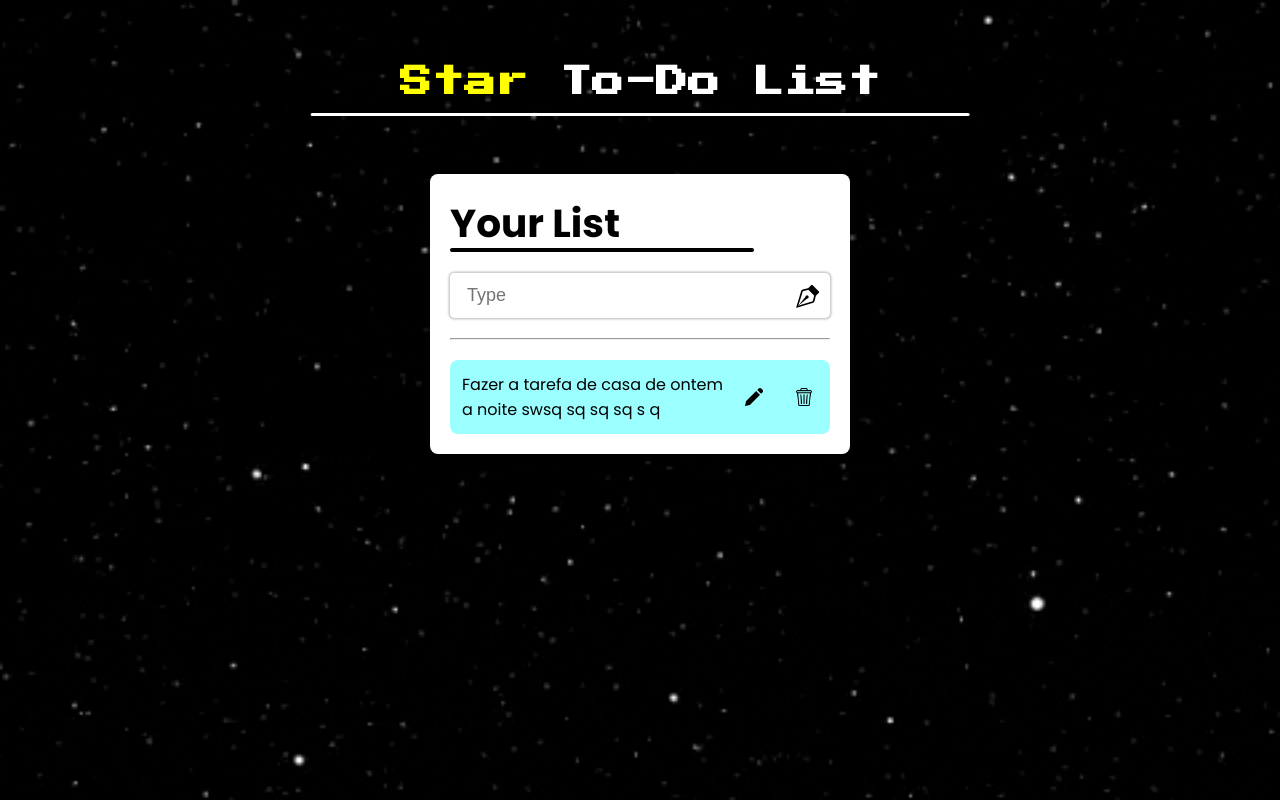
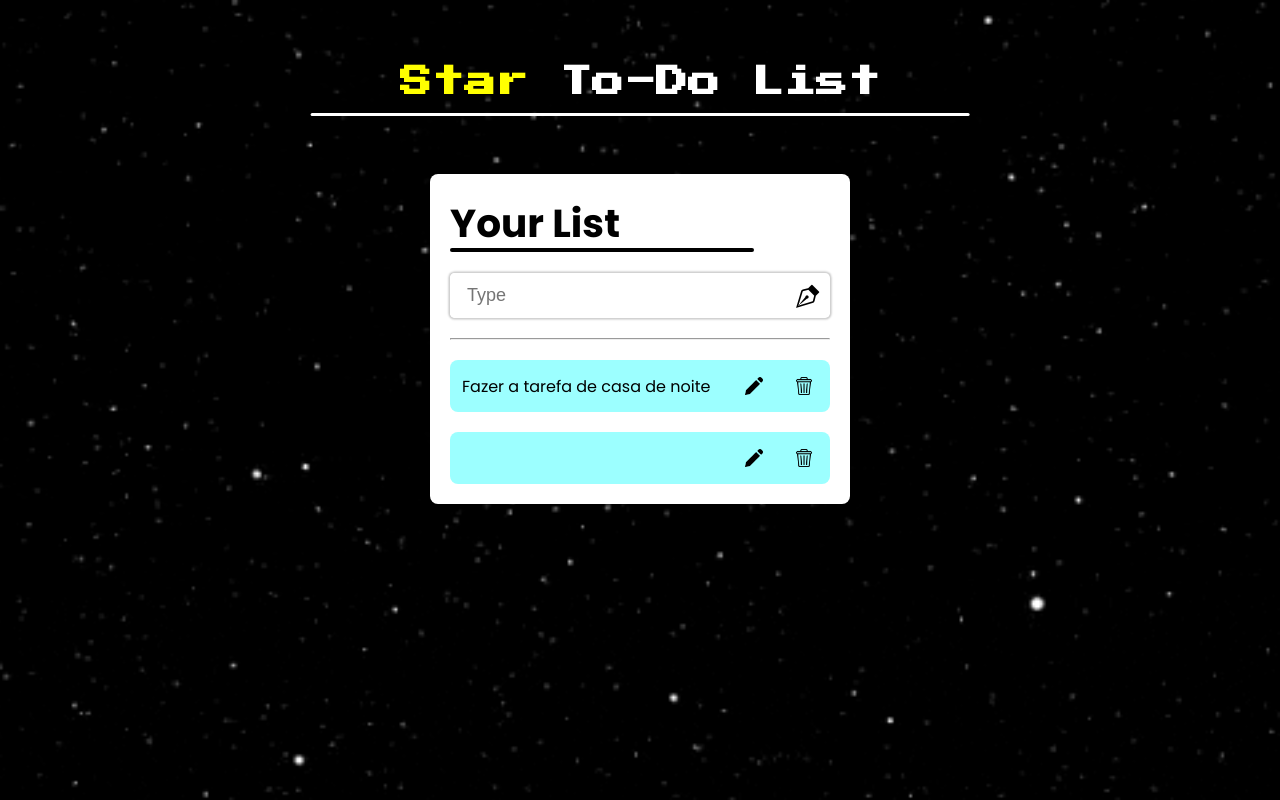
Before and after one commit to isaac451-andrade/Star-To-Do-List, a website: page index.html in a window 1280 px wide. Both pictures are taken after a click on the icon 807 px from the left and 296 px from the top of the page. Drawn offline with nearby package versions, Linux system fonts and the light colour scheme; a web font is replaced by a local one.

Commit message:
Adicionado primeira versão da funcionalidade de adicionar card

```diff
--- a/assets/scss/components/_utils.scss
+++ b/assets/scss/components/_utils.scss
@@ -4,3 +4,8 @@
     justify-content: $just;
     align-items: $align;
 }
+
+// Utils
+.selected {
+    text-decoration: line-through;
+}
--- a/assets/scss/components/main.scss
+++ b/assets/scss/components/main.scss
@@ -21,6 +21,7 @@
             text-align: left;
             position: relative;
             font-size: 26px;
+
             h2::after {
                 content: "";
                 width: 80%;
@@ -136,5 +137,5 @@
 }
 .bi.bi-vector-pen:hover::before{
     color: gold;
-    transition: color .5s;
+    transition: color .3s;
 }
--- a/index.html
+++ b/index.html
@@ -36,7 +36,7 @@
                     <div class="item">
                         <label for="item-1">
                             <div class="item__textBox">
-                                <p id="item-1">Fazer a tarefa de casa de ontem a noite swsq sq sq sq s q</p>
+                                <p id="item-1">Fazer a tarefa de casa de noite</p>
                             </div>
                         </label>
                         <div class="item__optionsBox">
@@ -56,17 +56,51 @@
     </main>
 
     <script>
+        $(document).ready(()=>{
 
-        $(document).ready(()=>{
+            const $itemsList = $(".main__content__contentBox__area");
+            const $toDoInput = $(".inputBox input");
+
+
             const createCard = ()=>{
-                const toDoInput = $(".inputBox input");
 
-                alert(`Teste: ${toDoInput.val()}`);
-                toDoInput.val("");
+                const $itemBox = $("<div>").addClass("item");
+
+                const $itemTextBox = $("<div>").addClass("item__textBox");
+
+                const $itemText = $("<p>", {
+                    text: $toDoInput.val(),
+                    id: `item-${$itemsList.children().length + 1}`
+                });
+
+                const $textLabel = $("<label>").attr("for", `${$itemText.attr("id")}`);
+
+                $textLabel.on("click", ()=>{
+                    $itemText.toggleClass("selected");
+                })
+
+                $itemTextBox.append($itemText);
+                $textLabel.append($itemTextBox);
+
+                $itemBox.append($textLabel);
+
+                const $optionBox = $("<div>").addClass("item__optionsBox");
+
+                const $imgEdit = $("<img>").attr("src", "./assets/imgs/pencil.png").attr("alt", "Edit Icon");
+                const $imgDelete = $("<img>").attr("src", "./assets/imgs/bin.png").attr("alt", "Delete Icon");
+
+                $optionBox.append($("<div>").append($imgEdit));
+                $optionBox.append($("<div>").append($imgDelete));
+
+                $itemBox.append($optionBox);
+
+                $itemsList.append($itemBox);
+
+                $toDoInput.val("");
             };
 
+            $(".bi.bi-vector-pen").on("click", createCard);
 
-            $(".bi.bi-vector-pen").click(createCard);
         })
     </script>
 </body>
```
Also changed, not shown: global.css, 1 other file. Lines whose indentation alone changed are shown as unchanged.
